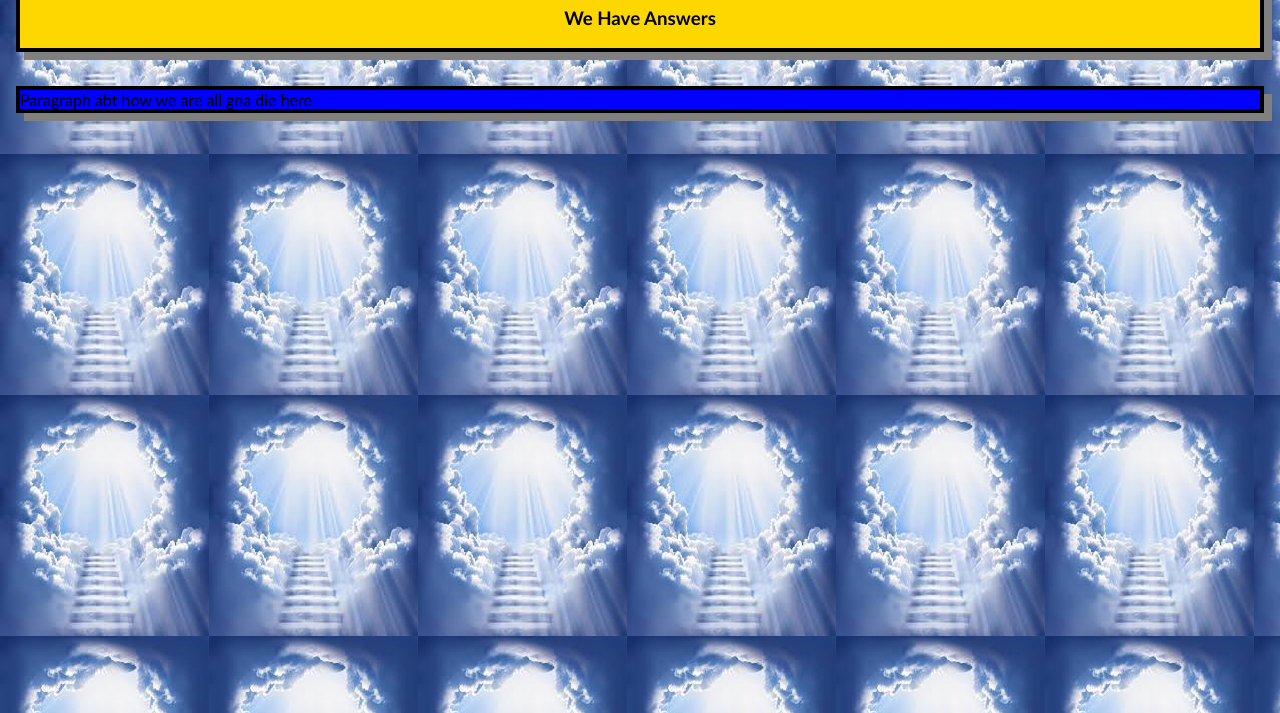
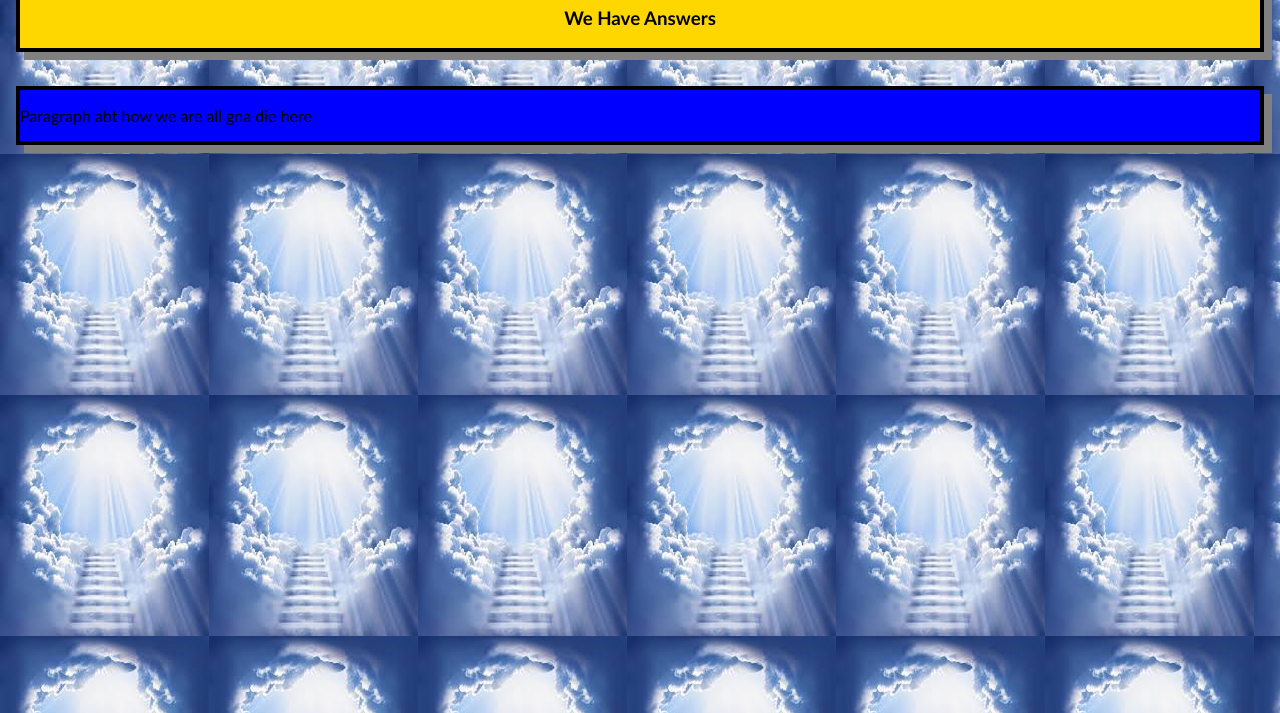
Before and after one commit to chrisatron3000/90sproject, a plain HTML site: page index.html in a window 1280 px wide. Shown: the part 87-800 px from the top of the page. Drawn offline with Linux system fonts and the light colour scheme.

Commit message:
EVIL update

```diff
--- a/index.html
+++ b/index.html
@@ -19,7 +19,7 @@
         </div>
         <br>
         <div class ="bodybox">
-            Paragraph abt how we are all gna die here
+            <p>Paragraph abt how we are all gna die here</p>
         </div>
 
 
--- a/style.css
+++ b/style.css
@@ -6,7 +6,7 @@ body {
 .headbox {
     background-color: gold;
     border: black solid 4px;
-    margin: 8px;
+    margin: 8px 8px ;
     box-shadow: 8px 8px gray;
     text-align: center;
     font-family:'Gill Sans', 'Gill Sans MT', Calibri, 'Trebuchet MS', sans-serif;
@@ -15,7 +15,7 @@ body {
 .bodybox {
     background-color: blue;
     border: black solid 4px;
-    margin: 8px;
+    margin: 8px 8px;
     box-shadow: 8px 8px gray;
     text-align: left;
     font-family: 'Gill Sans', 'Gill Sans MT', Calibri, 'Trebuchet MS', sans-serif;
```
